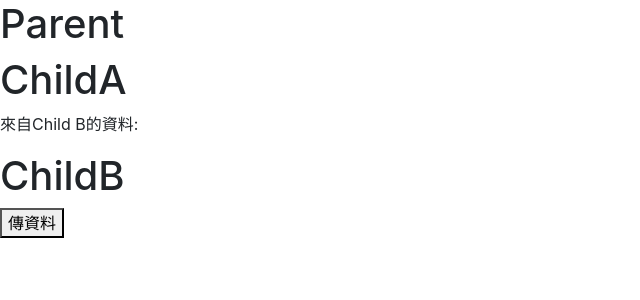
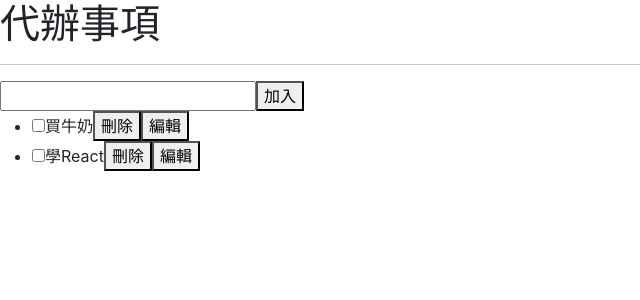
Before and after one commit to youjenwen/react-workshop, a React (Create React App) app: page / in a window 1280 px wide. Shown: the top 300 px of the page, without its empty margins (0-640 px from the left). Built offline with nearby package versions, Linux system fonts and the light colour scheme.

Commit message:
new ex-0822-1 ex-0822-2

```diff
--- a/src/App.js
+++ b/src/App.js
@@ -6,12 +6,13 @@
 // import ObjArrayDemo from './ex-0817-5/ObjArrayDemo';
 // import Todo from './ex-0819-1/Todo';
 // import Parent from './ex-0819-2/Parent';
-import Parent from './ex-0819-3/Parent';
+// import Parent from './ex-0822-1/Parent';
+import Todo from './ex-0822-2/Todo';
 //JSX語法
 function App() {
   return (
     <>
-      <Parent />
+      <Todo />
     </>
   );
 }
--- /dev/null
+++ b/src/ex-0822-1/Parent.js
@@ -0,0 +1,19 @@
+import Counter1 from './Counter1';
+import Counter2 from './Counter2';
+import { useState } from 'react';
+
+function Parent() {
+  const [totalFromParent, setTotalFromParent] = useState(0);
+
+  const plusOne = () => {
+    setTotalFromParent(totalFromParent + 1);
+  };
+  return (
+    <>
+      <Counter1 totalFromParent={totalFromParent} plusOne={plusOne} />
+      <Counter2 totalFromParent={totalFromParent} plusOne={plusOne} />
+    </>
+  );
+}
+
+export default Parent;
--- /dev/null
+++ b/src/ex-0822-2/Todo.js
@@ -0,0 +1,147 @@
+import { useState } from 'react';
+
+function Todo() {
+  const [inputValue, setInputValue] = useState('');
+  const [editedTodo, setEditedTodo] = useState('');
+
+  //代辦事項 範例
+  //   {
+  //     id: 1,
+  //     text: '買牛奶',
+  //     completed: false,
+  //      editing: false (同時只能有一個ture)
+  //   }
+  const [todos, setTodos] = useState([
+    {
+      id: 1,
+      text: '買牛奶',
+      completed: false,
+      editing: false,
+    },
+    {
+      id: 2,
+      text: '學React',
+      completed: false,
+      editing: false,
+    },
+  ]);
+
+  const addTodo = (e) => {
+    if (inputValue === '') return;
+
+    if ((e.type === 'keydown' && e.type === 'Enter') || e.type === 'click') {
+      const newObj = {
+        id: +new Date(),
+        text: inputValue,
+        completed: false,
+        editing: false,
+      };
+      const newTodos = [newObj, ...todos];
+      setTodos(newTodos);
+
+      //清空原本文字輸入
+      setInputValue('');
+    }
+  };
+  return (
+    <>
+      <h1>代辦事項</h1>
+      <hr />
+      <input
+        type="text"
+        value={inputValue}
+        onChange={(e) => {
+          //   console.log(e.target.value);
+          setInputValue(e.target.value);
+        }}
+        onKeyDown={addTodo}
+      />
+      <button onClick={addTodo}>加入</button>
+      <ul>
+        {todos.map((v, i) => {
+          if (v.editing) {
+            return (
+              <li key={v.id}>
+                <input
+                  type="text"
+                  value={editedTodo}
+                  onChange={(e) => {
+                    setEditedTodo(e.target.value);
+                  }}
+                ></input>
+                <button
+                  onClick={() => {
+                    const newTodos = todos.map((v2, i2) => {
+                      return v2.id === v.id
+                        ? { ...v2, text: editedTodo, editing: false }
+                        : { ...v2 };
+                    });
+                    setTodos(newTodos);
+                  }}
+                >
+                  儲存
+                </button>
+              </li>
+            );
+          }
+
+          //key用i會有問題 不要養成習慣
+          return (
+            <li key={v.id}>
+              {/* {v.text} */}
+              <input
+                type="checkbox"
+                checked={v.completed}
+                onChange={() => {
+                  const newTodos = todos.map((v) => {
+                    return { ...v };
+                  });
+                  //切換toggle true/false
+                  newTodos[i].completed = !todos[i].completed;
+
+                  setTodos(newTodos);
+                }}
+              />
+              {v.completed ? <del>{v.text}</del> : v.text}
+              <button
+                onClick={() => {
+                  // eslint-disable-next-line array-callback-return
+                  //   console.log(e);
+                  const newObj = todos.map((v) => {
+                    return { ...v };
+                  });
+
+                  const newTodos = newObj.filter((v2, i2) => {
+                    return v.id !== v2.id;
+                  });
+                  setTodos(newTodos);
+                }}
+              >
+                刪除
+              </button>
+              <button
+                onClick={() => {
+                  // eslint-disable-next-line array-callback-return
+                  //   console.log(e);
+
+                  const newTodos = todos.map((v2, i2) => {
+                    return v.id === v2.id
+                      ? { ...v2, editing: true }
+                      : { ...v2, editing: false };
+                  });
+                  setTodos(newTodos);
+
+                  setEditedTodo(v.text);
+                }}
+              >
+                編輯
+              </button>
+            </li>
+          );
+        })}
+      </ul>
+    </>
+  );
+}
+
+export default Todo;
```
Also changed, not shown: src/ex-0822-1/Counter1.js (added, +13 -0 lines), src/ex-0822-1/Counter2.js (added, +11 -0 lines).
